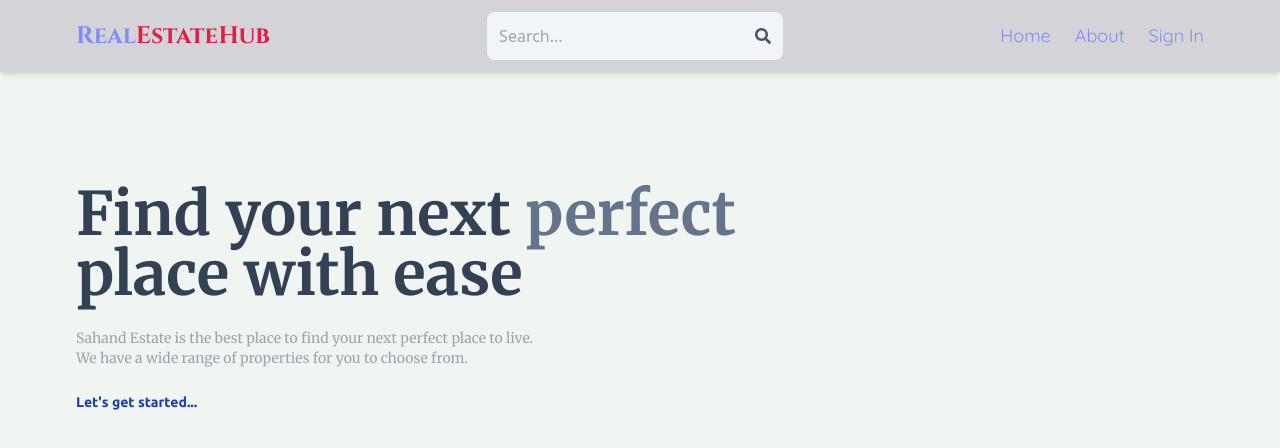
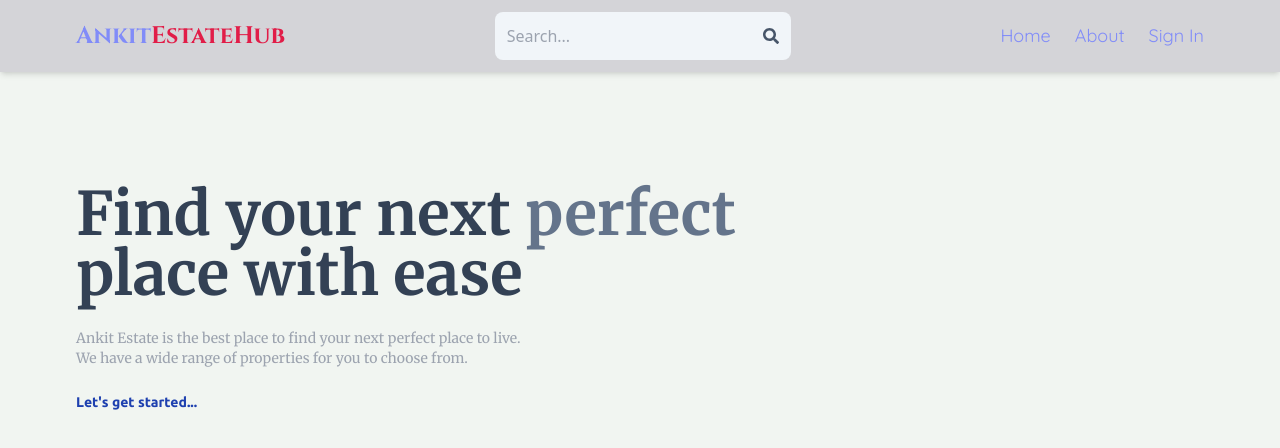
Before and after one commit to ankitt251/mern-estate, a React (Vite) app in the folder client/: page / in a window 1280 px wide. Shown: the top 448 px of the page. Built offline with nearby package versions, Linux system fonts and the light colour scheme; no server answers.

Commit message:
Name changes

```diff
--- a/client/src/components/Header.jsx
+++ b/client/src/components/Header.jsx
@@ -29,7 +29,7 @@ export default function Header() {
       <div className="flex justify-between items-center max-w-6xl mx-auto p-3">
         <Link to="/">
           <h1 className="font-bold text-sm sm:text-2xl flex flex-wrap font-cinzel">
-            <span className="text-indigo-400">Real</span>
+            <span className="text-indigo-400">Ankit</span>
             <span className="text-rose-600">EstateHub</span>
           </h1>
         </Link>
--- a/client/src/pages/Home.jsx
+++ b/client/src/pages/Home.jsx
@@ -55,7 +55,7 @@ export default function Home() {
           place with ease
         </h1>
         <div className="text-gray-400 text-xs sm:text-sm font-merriweather">
-          Sahand Estate is the best place to find your next perfect place to
+          Ankit Estate is the best place to find your next perfect place to
           live.
           <br />
           We have a wide range of properties for you to choose from.
```
